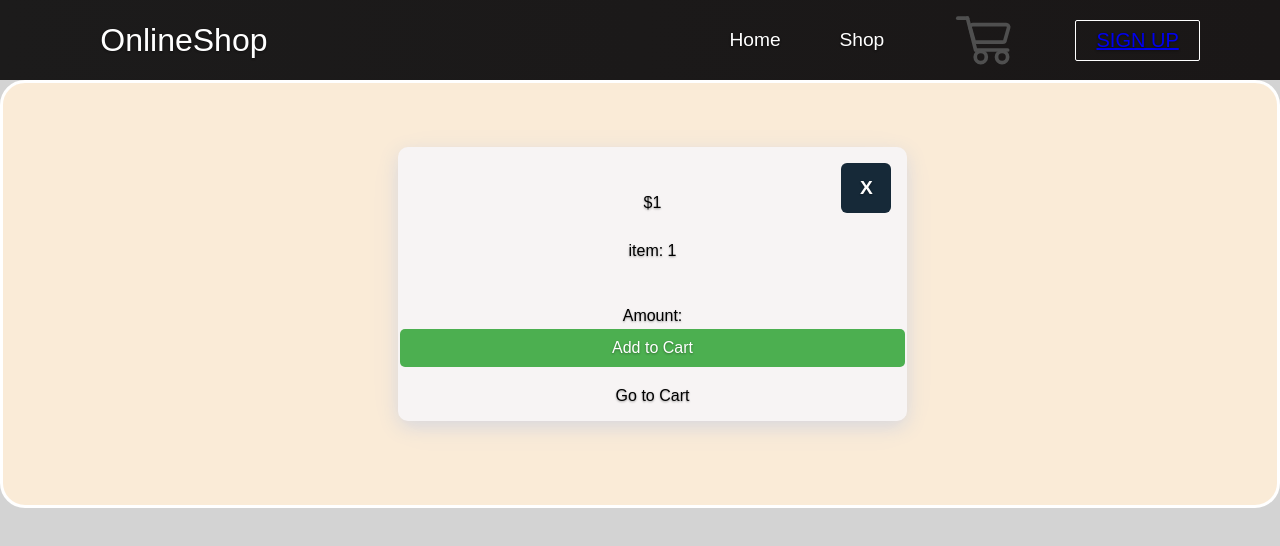
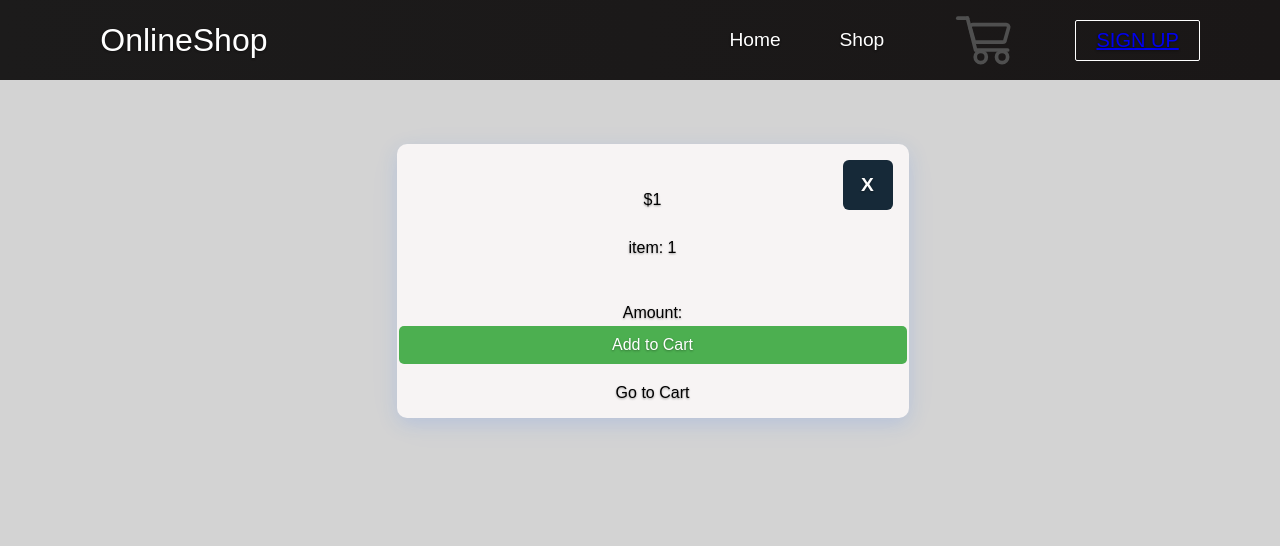
Before and after one commit to pinkx-xlink/react-shopping-cart-project, a React (Create React App) app in the folder shopping-cart/: page /itemDetail/1/1/1 in a window 1280 px wide. Shown: the top 546 px of the page. Built offline with nearby package versions, Linux system fonts and the light colour scheme.

Commit message:
Remove .card_conntainer background & border, and underline "Go to Cart" on hover

```diff
--- a/shopping-cart/src/components/ItemDetails.css
+++ b/shopping-cart/src/components/ItemDetails.css
@@ -1,7 +1,5 @@
 .card_container {
-    border: 3px solid white;
     border-radius: 25px;
-    background-color: antiquewhite;
     display: flex;
     flex-direction: column;
     width: 100%;
@@ -33,6 +31,10 @@
     justify-content: center;
     display: flex;
     align-items: center;
+}
+
+.link-to-cart:hover {
+    text-decoration: underline;
 }
 
 .product_info {
--- a/shopping-cart/src/components/ItemDetails.js
+++ b/shopping-cart/src/components/ItemDetails.js
@@ -28,8 +28,7 @@ function ItemDetail({ handleClick,  }) {
                     <Link to="/shop"> Add to Cart </Link>
                 </button>
                 <div className='nav_btns'>
-
-                    <Link to="/cart"> Go to Cart </Link>
+                    <Link to="/cart" className='link-to-cart'> Go to Cart </Link>
                 </div>
             </div>
         </div>
```
